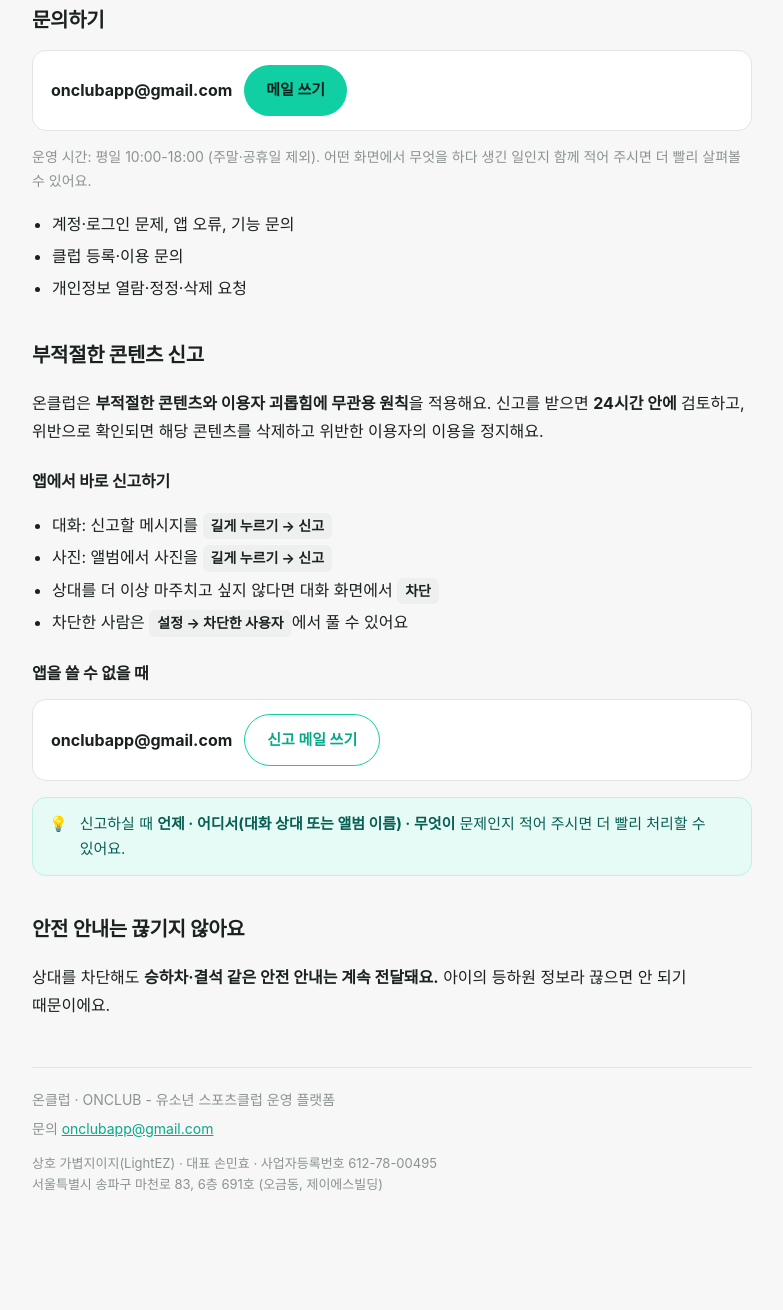
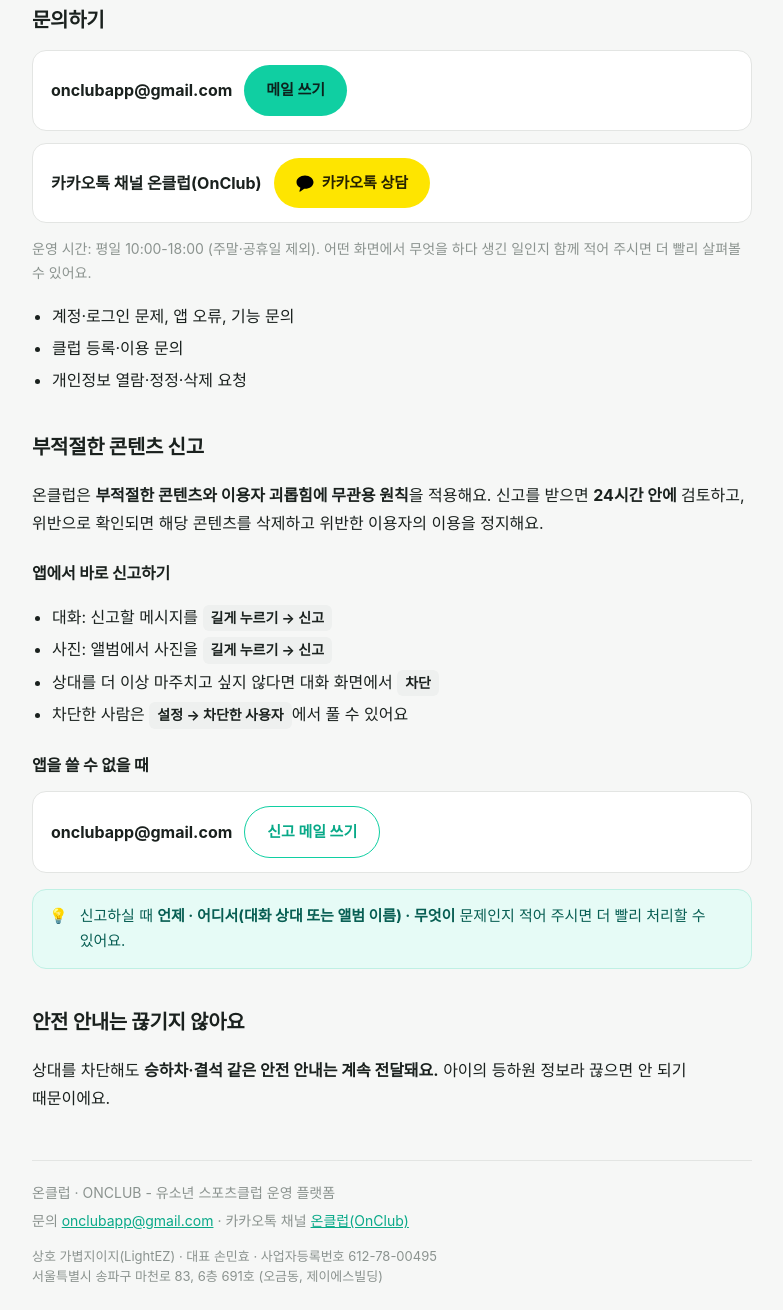
Before and after one commit to yahr/onclub, a plain HTML site: page support.html in a window 1280 px wide. Shown: the part 230-1540 px from the top of the page, without its empty margins (248-1031 px from the left). Before the commit the page ends 1489 px from the top, so only its background shows below. Drawn offline with Linux system fonts and the light colour scheme; a web font is replaced by a local one.

Commit message:
공개 페이지 갱신 2026-11-23

```diff
--- a/policy.css
+++ b/policy.css
@@ -47,6 +47,8 @@ footer .biz { margin-top: 8px; font-size: 13px; line-height: 1.6; }
 .mail { font-weight: 700; word-break: break-all; }
 .btn { display: inline-block; background: var(--mint); color: #0C231D; font-weight: 700; font-size: 14px; text-decoration: none; padding: 9px 16px; border-radius: 999px; }
 .btn-ghost { background: transparent; color: var(--mint-deep); border: 1px solid var(--mint); }
+.btn-kakao { display: inline-flex; align-items: center; gap: 8px; background: #FEE500; color: rgba(0,0,0,.85); }
+.btn-kakao .kakao-sym { flex: none; }
 .path { display: inline-block; background: #EEF0EF; border-radius: 6px; padding: 1px 8px; font-weight: 700; font-size: 14px; }
 .notice { display: flex; gap: 12px; align-items: flex-start; border-radius: 14px; padding: 14px 16px; margin: 16px 0; font-size: 15px; line-height: 1.65; }
 .notice.info { background: #E6FBF6; border: 1px solid #BFF0E4; color: #075E53; }
--- a/support.html
+++ b/support.html
@@ -38,6 +38,10 @@
   <span class="mail">onclubapp@gmail.com</span>
   <a class="btn" href="mailto:onclubapp@gmail.com?subject=%5B온클럽%5D%20%EB%AC%B8%EC%9D%98">메일 쓰기</a>
 </div>
+<div class="mailbox">
+  <span class="mail">카카오톡 채널 온클럽(OnClub)</span>
+  <a class="btn btn-kakao" href="https://pf.kakao.com/_xkxnZWX/chat"><svg class="kakao-sym" viewBox="0 0 18 18" width="18" height="18" aria-hidden="true"><path fill="#000" d="M9 1.5C4.31 1.5.5 4.47.5 8.13c0 2.33 1.55 4.38 3.89 5.56l-.99 3.62c-.09.32.28.57.55.38l4.3-2.85c.25.02.5.03.75.03 4.69 0 8.5-2.97 8.5-6.63S13.69 1.5 9 1.5Z"/></svg>카카오톡 상담</a>
+</div>
 <p class="muted">운영 시간: 평일 10:00-18:00 (주말·공휴일 제외). 어떤 화면에서 무엇을 하다 생긴 일인지 함께 적어 주시면 더 빨리 살펴볼 수 있어요.</p>
 <ul>
   <li>계정·로그인 문제, 앱 오류, 기능 문의</li>
@@ -72,7 +76,7 @@
 
 <footer>
   <span>온클럽 · ONCLUB - 유소년 스포츠클럽 운영 플랫폼</span>
-  <span>문의 <a href="mailto:onclubapp@gmail.com">onclubapp@gmail.com</a></span>
+  <span>문의 <a href="mailto:onclubapp@gmail.com">onclubapp@gmail.com</a> · 카카오톡 채널 <a href="https://pf.kakao.com/_xkxnZWX">온클럽(OnClub)</a></span>
   <span class="biz">상호 가볍지이지(LightEZ) · 대표 손민효 · 사업자등록번호 612-78-00495<br>서울특별시 송파구 마천로 83, 6층 691호 (오금동, 제이에스빌딩)</span>
 </footer>
 </main>
```
Also changed, not shown: account-deletion.html (+1 -1 lines), clubs/metacityfc/index.html (+2 -1 lines), index.html (+6 -4 lines), privacy.html (+1 -1 lines), terms.html (+1 -1 lines), llms.txt.
